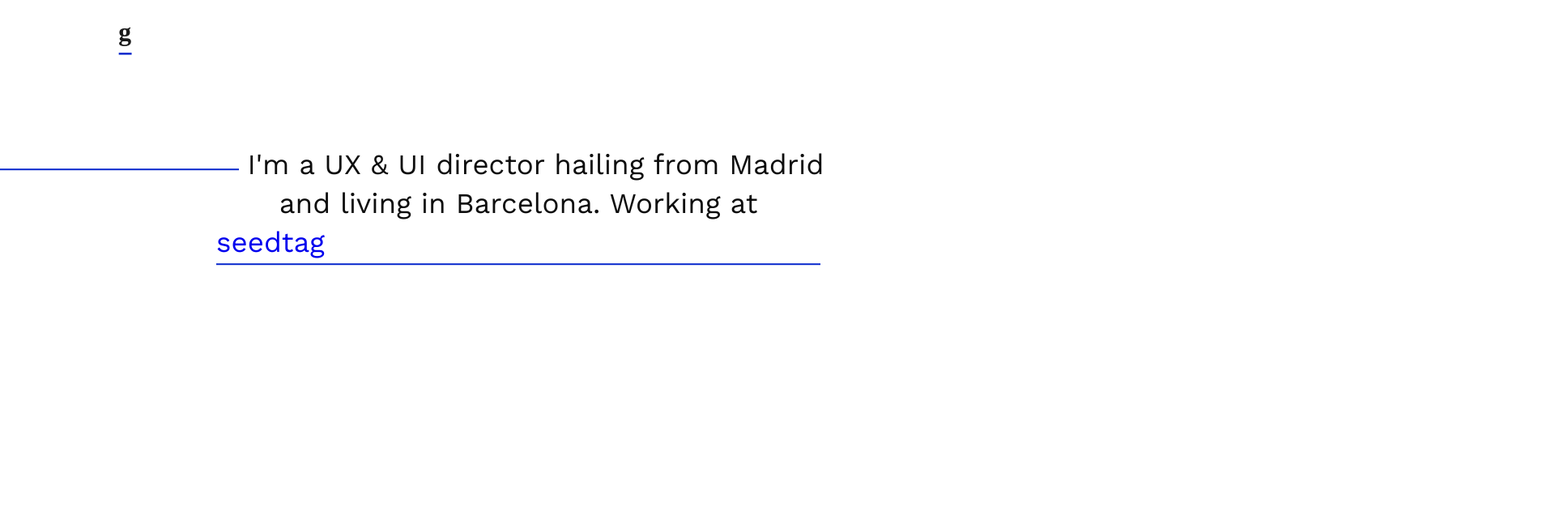
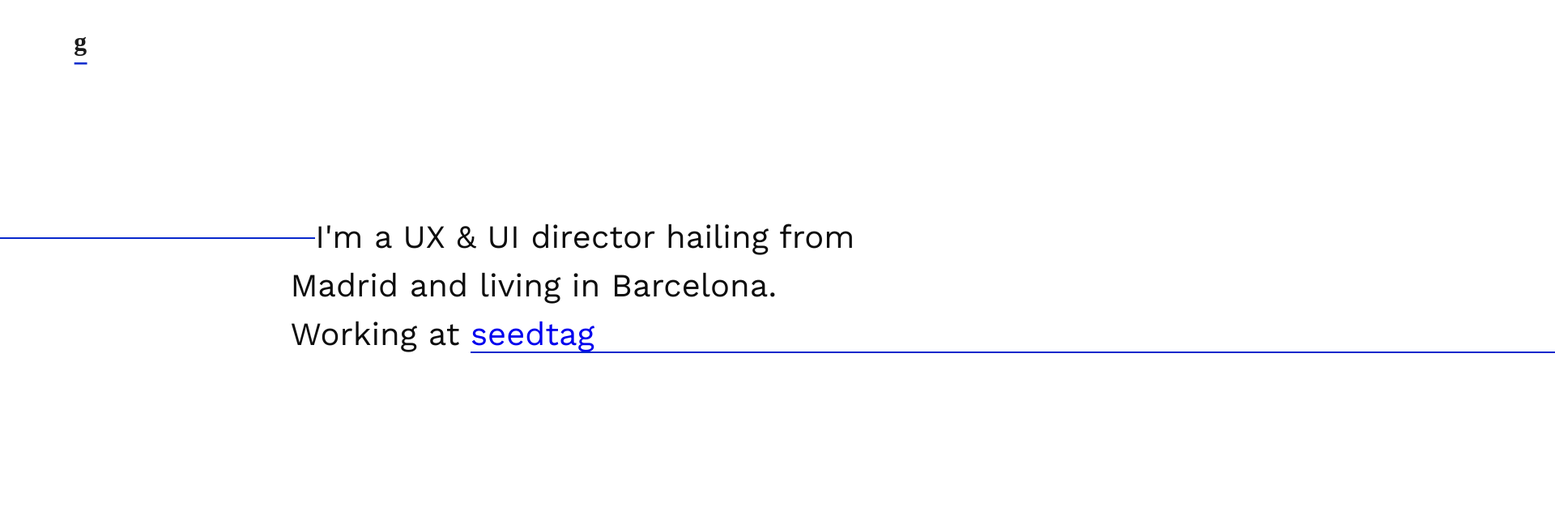
Before and after one commit to GuillermoAlcocer/guillermo-alcocer_portfolio, a plain HTML site: page index.html in a window 1280 px wide. Shown: the top 626 px of the page at 81% size, 1920 px wide, since content can reach past the window. Drawn offline with nearby package versions, Linux system fonts and the light colour scheme.

Commit message:
header-page

```diff
--- a/index.html
+++ b/index.html
@@ -11,17 +11,19 @@
 </head>
 
 <body>
-  <div class="wrapper">
   <header class="homepage">
     <img class="logo" src="assets/logo-black.svg" alt="logo">
-      <div class="hero-title ">
-        <i class="dash"></i>I'm a UX &amp; UI director hailing from Madrid and living in Barcelona. Working at
-        <a href="https://www.seedtag.com" class="underline" target="_blank">seedtag</a>
+    <div class="hero-title">
+      <h2>I'm a UX &amp; UI director hailing from Madrid and living in Barcelona. Working at
+        <a href="https://www.seedtag.com" target="_blank">seedtag </a></h2>
     </div>
   </header>
   <section class="info-content">
-      <h2>·nike·seat·beefeater·cocacola·vodafone·</h2>
+    <h1>·nike·seat·beefeater·cocacola·vodafone·</h1>
   </section>
+
+
+  <!--
     <section class="content">
       <div class="column column1">
         <a href="javascript:void(0)" class="portfolio-element-wrapper">
@@ -104,8 +106,8 @@
 
     <footer>
       © 2018 Guillermo Alcocer
-    </footer>
-  </div>
+    </footer> -->
+
 </body>
 
 </html>
--- a/styles/main.css
+++ b/styles/main.css
@@ -1,21 +1,96 @@
 @import url(https://fonts.googleapis.com/css?family=Work+Sans:400,500,700);
+html {}
+
 body {
-  font-family: 'Work Sans', sans-serif
+  font-family: 'Work Sans', sans-serif;
+  width: 100%;
 }
 
-.wrapper {
+/* ------------ HEADER ------------  */
+
+header {
   width: 100%;
 }
 
 .homepage {
-  max-width: 1170px;
+  height: 90vh;
   margin: 0 auto;
+  display: block;
+}
+
+.logo {
+  width: 200px;
+  height: 40px;
+  margin-top: 40px;
+}
+
+.hero-title {
+  width: 60%;
+  margin-left: 28%;
+  height: 75%;
+  display: flex;
+  justify-content: center;
+  align-items: center;
+}
+
+.hero-title h2 {
   font-family: 'Work Sans', sans-serif;
-  font-size: 46px;
+  font-size: 40px;
+  line-height: 60px;
   color: #0d0d0d;
+}
+
+.hero-title h2::before {
+  content: "";
+  display: inline-block;
+  height: 0.7em;
+  vertical-align: bottom;
+  width: 52%;
+  margin-left: -48%;
+  border-top: 2px solid #0828CC;
+  z-index: -1;
+}
+
+.hero-title h2 a {
+  position: relative;
+  text-decoration: none;
+}
+.hero-title h2 a:visited {
+  color: #0d0d0d;
+}
+
+.hero-title h2 a::after {
+  content: "";
+  height: 2px;
+  background-color: #0828CC;
+  width: 2000px;
+  display: inline-block;
+  bottom: 0;
+  left: 0;
+  position: absolute;
+}
+
+/* ------------- */
+
+.info-content {
+  background-color: #0828CC;
+  padding: 60px 0;
+  width: 100%;
+  overflow: hidden;
+}
+
+.info-content h1 {
+  font-family: 'Work Sans', sans-serif;
+  font-size: 118px;
+  color: #FFFFFF;
+  font-weight: 700;
   letter-spacing: 0;
-  line-height: 64px;
 }
+
+/*
+
+
+
 
 .dash {
   width: 60%;
@@ -26,57 +101,11 @@ body {
   margin-left: -56%;
 }
 
-.info-content {
-  background-color: #0828CC;
-  padding: 60px 0;
-}
 
-.info-content h2 {
-  font-family: 'Work Sans', sans-serif;
-  font-size: 118px;
-  color: #FFFFFF;
-  font-weight: 700;
-  letter-spacing: 0;
-}
 
-.hero-title {
-  text-decoration: none;
-  font-size: 40px;
-  line-height: 60px;
-  width: 70%;
-  margin-left: 28%;
-  transform: translate(0, 80%);
-}
 
-.underline {
-  border-bottom: 2px solid #0828CC;
-  text-decoration: none;
-  padding-bottom: 5px;
-  padding-right: 612px;
-}
 
-.underline:visited {
-  color: #0d0d0d;
-}
 
-header {
-  height: 90vh;
-  display: block;
-  color: #0d0d0d;
-}
-
-header h1 {
-  display: block;
-  padding: 60px 60px 60px 10%;
-  margin-top: 0 color: #0d0d0d;
-}
-
-.logo {
-  width: 200px;
-  height: 40px;
-  font-family: 'Work Sans', sans-serif;
-  transform: translate(0, 50%);
-}
 
 .column {
   float: left;
@@ -152,4 +181,4 @@ footer {
   .column2 {
     margin-top: 0;
   }
-}
+} */
```
Lines whose indentation alone changed are shown as unchanged.
